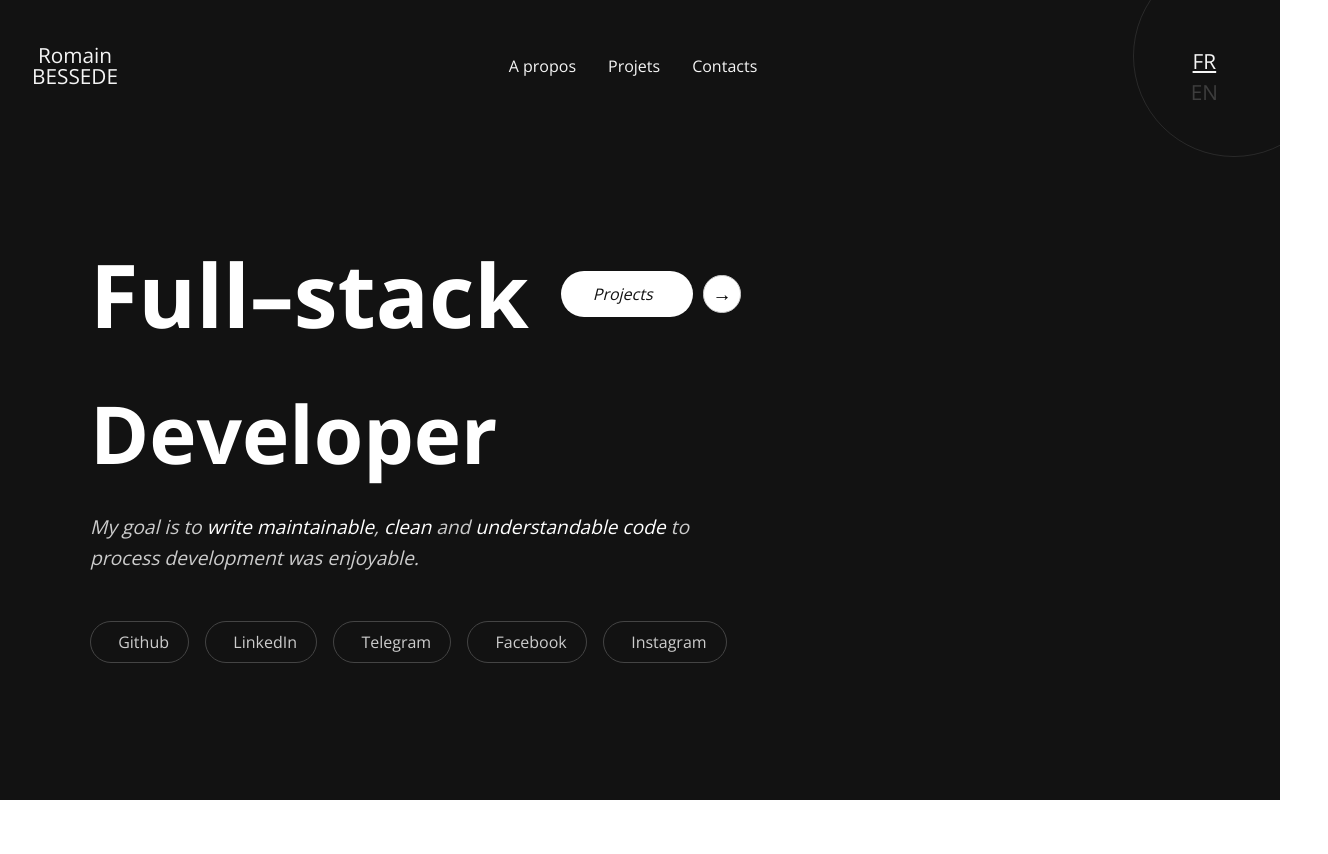
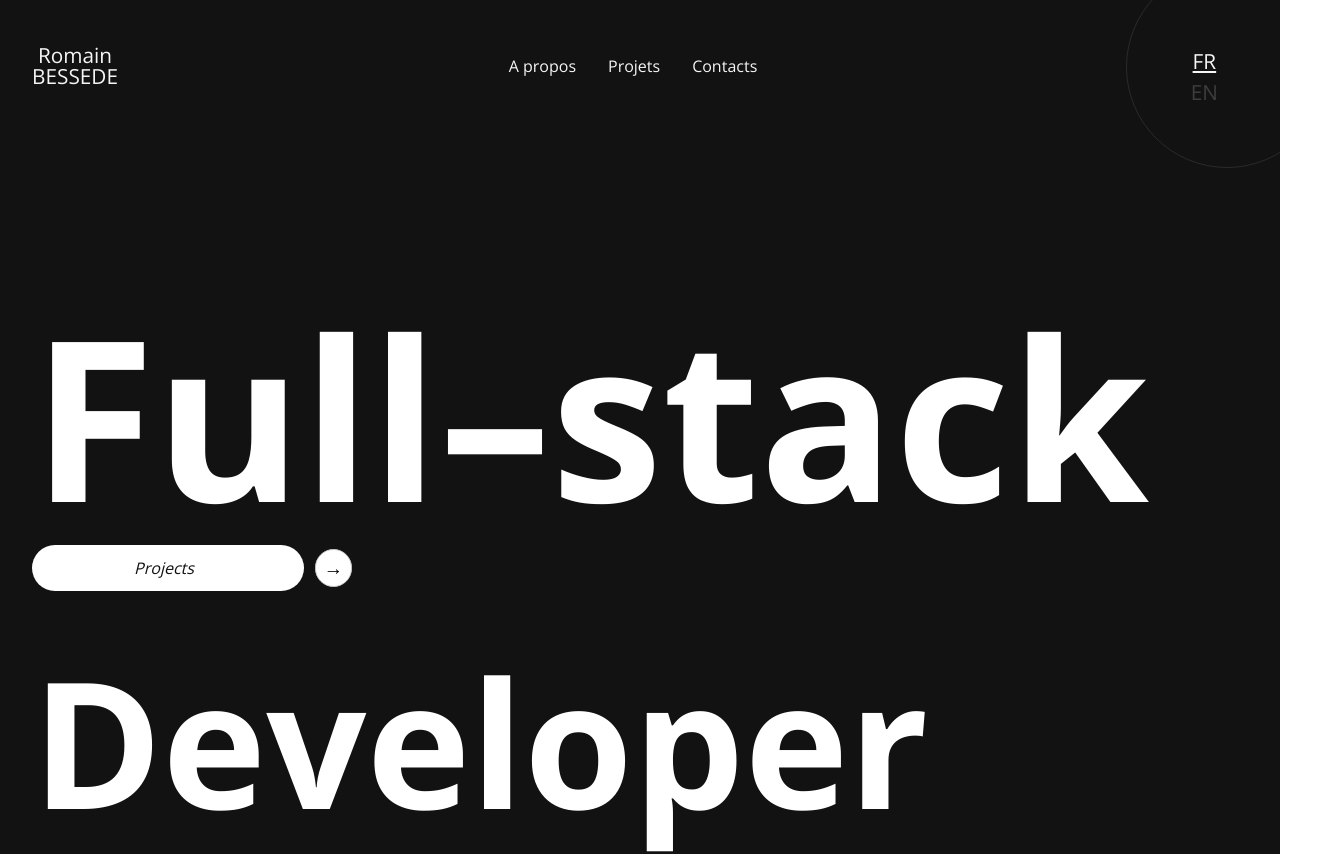
Before and after one commit to romainb82/portfolio, a Vue app: page / in a window 1280 px wide. Shown: the top 854 px of the page, 1328 px wide, since content can reach past the window. Before the commit the page ends 800 px from the top, so only its background shows below. Built offline with nearby package versions, Linux system fonts and the light colour scheme.

Commit message:
Modif body + cercle header

```diff
--- a/src/assets/body.css
+++ b/src/assets/body.css
@@ -2,25 +2,26 @@
   padding: 6rem 2rem 4rem;
   color: white;
   text-align: left;
-  max-width: 1100px;
   margin: 0 auto;
+  margin-top: 6rem;
 }
 
 .line {
   display: flex;
-  align-items: center;
+  align-items: flex-end;
   gap: 2rem;
   flex-wrap: wrap;
 }
 
 .title {
-  font-size: 5.5rem;
+  font-size: 14rem;
   font-weight: 700;
   margin: 0;
+  line-height: 11.5rem;
 }
 
 .subtitle {
-  font-size: 5rem;
+  font-size: 11rem;
   font-weight: 700;
   margin: 0.8rem 0;
 }
@@ -54,6 +55,8 @@
   color: #121212;
   display: flex;
   align-items: center;
+  justify-content: center;
+  width: 200px;
 }
 
 .arrow-circle {
@@ -83,6 +86,8 @@
   flex-wrap: wrap;
   gap: 1rem;
   margin-top: 3rem;
+  align-items: center;
+  justify-content: center;
 }
 
 .socials a {
--- a/src/assets/header.css
+++ b/src/assets/header.css
@@ -41,9 +41,9 @@ header {
 }
 
 .lang-circle {
-    position: fixed;
-    top: -45px;
-    right: -55px;
+    position: absolute;
+    top: -50px;
+    right: -80px;
     width: 200px;
     height: 200px;
     border-radius: 50%;
--- a/src/assets/style.css
+++ b/src/assets/style.css
@@ -18,6 +18,7 @@ body {
   background-color: #121212;
   min-height: 100vh;
   margin: 0;
+  overflow-x: hidden;
 }
 
 #app {
```
